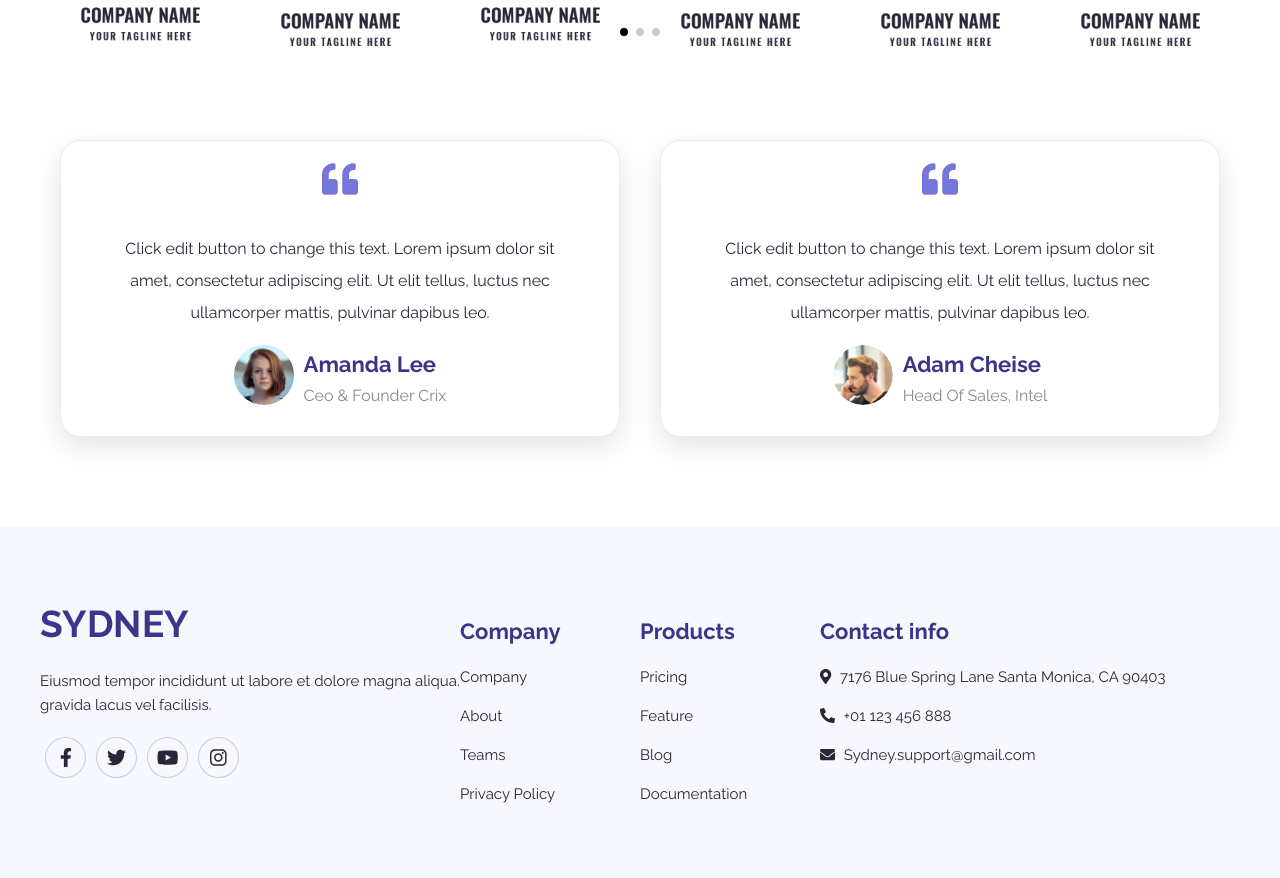
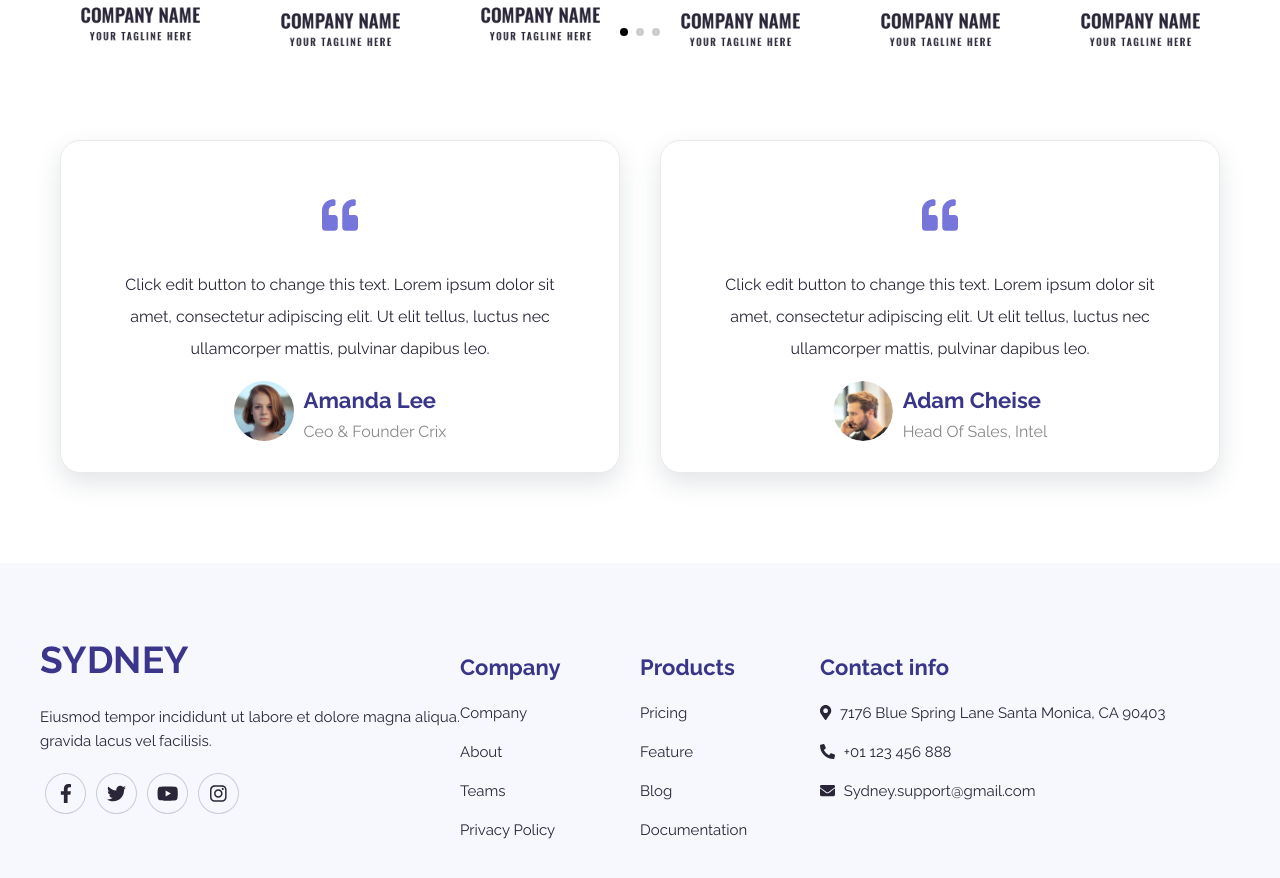
Before and after one commit to aspectum/react-frontend-sydney, a React (Create React App) app: page / in a window 1280 px wide. Shown: the part 5369-6247 px from the top of the page. Built offline with nearby package versions, Linux system fonts and the light colour scheme.

Commit message:
Used Quotes component

```diff
--- a/src/sections/Testimonials/Testimonials.css
+++ b/src/sections/Testimonials/Testimonials.css
@@ -2,53 +2,3 @@
     width: 100%;
     text-align: center;
 }
-
-.testimonials .card {
-    display: block;
-    padding: 20px 30px;
-    margin: 20px 20px;
-	background-color: #FFFFFF;
-    border-radius: 20px 20px 20px 20px;
-    box-shadow: 0px 10px 25px 0px rgba(58, 79, 97, 0.15);
-    line-height: 2rem;
-}
-
-.testimonials .quote-symbol {
-    font-size: 36px;
-}
-
-.testimonials .quote-text {
-    margin-left: 20px;
-    margin-right: 20px;
-}
-
-.testimonials .person {
-    display: inline-flex;
-    margin-left: auto;
-    margin-right: auto;
-    justify-content: center;
-    align-items: center;
-}
-
-.testimonials .who {
-    margin-left: 10px;
-    text-align: left;
-}
-
-.testimonials .who > h3 {
-    margin: 0;
-}
-
-.testimonials .who > p {
-    color: #888888;
-    font-weight: 400;
-    margin: 0;
-}
-
-.testimonials .portrait img {
-    border-radius: 50%;
-}
-
-.testimonials p {
-    margin-top: 0;
-}
--- a/src/sections/Testimonials/Testimonials.js
+++ b/src/sections/Testimonials/Testimonials.js
@@ -1,6 +1,6 @@
 import CompaniesSwiper from '../../components/CompaniesSwiper/CompaniesSwiper';
-import { FontAwesomeIcon } from '@fortawesome/react-fontawesome'
-import { faQuoteLeft } from '@fortawesome/free-solid-svg-icons';
+import Quotes from '../../components/Quotes/Quotes';
+
 import logo_1 from './company_logo_1.png'
 import logo_2 from './company_logo_2.png'
 import logo_3 from './company_logo_3.png'
@@ -22,32 +22,22 @@ function Testimonials() {
                 <h3 style={{fontSize: '26px', fontWeight: '500'}}>More than 2,2 million people across 55,000 companies choose Sydney</h3>
                 <CompaniesSwiper items={companies} />
                 <div className='flex'>
-                    <div className='card'>
-                        <p className='quote-symbol'><FontAwesomeIcon icon={faQuoteLeft} color='#7575DA' /></p>
-                        <p className='quote-text'>Click edit button to change this text. Lorem ipsum dolor sit amet, consectetur adipiscing elit. Ut elit tellus, luctus nec ullamcorper mattis, pulvinar dapibus leo.</p>
-                        <div className='person'>
-                            <div className='portrait'>
-                                <img src={portrait_2} alt='' width='60px' height='60px'></img>
-                            </div>
-                            <div className='who'>
-                                <h3>Amanda Lee</h3>
-                                <p>Ceo & Founder Crix</p>
-                            </div>
-                        </div>
-                    </div>
-                    <div className='card'>
-                        <p className='quote-symbol'><FontAwesomeIcon icon={faQuoteLeft} color='#7575DA' /></p>
-                        <p className='quote-text'>Click edit button to change this text. Lorem ipsum dolor sit amet, consectetur adipiscing elit. Ut elit tellus, luctus nec ullamcorper mattis, pulvinar dapibus leo.</p>
-                        <div className='person'>
-                            <div className='portrait'>
-                                <img src={portrait_1} alt='' width='60px' height='60px'></img>
-                            </div>
-                            <div className='who'>
-                                <h3>Adam Cheise</h3>
-                                <p>Head Of Sales, Intel</p>
-                            </div>
-                        </div>
-                    </div>
+                    <Quotes
+                        quote='Click edit button to change this text. Lorem ipsum dolor sit amet, consectetur adipiscing elit. Ut elit tellus, luctus nec ullamcorper mattis, pulvinar dapibus leo.'
+                        person={{
+                            name: 'Amanda Lee',
+                            job: 'Ceo & Founder Crix',
+                            portrait: portrait_2
+                        }}
+                    />
+                    <Quotes
+                        quote='Click edit button to change this text. Lorem ipsum dolor sit amet, consectetur adipiscing elit. Ut elit tellus, luctus nec ullamcorper mattis, pulvinar dapibus leo.'
+                        person={{
+                            name: 'Adam Cheise',
+                            job: 'Head Of Sales, Intel',
+                            portrait: portrait_1
+                        }}
+                    />
                 </div>
             </div>
         </div>
```
